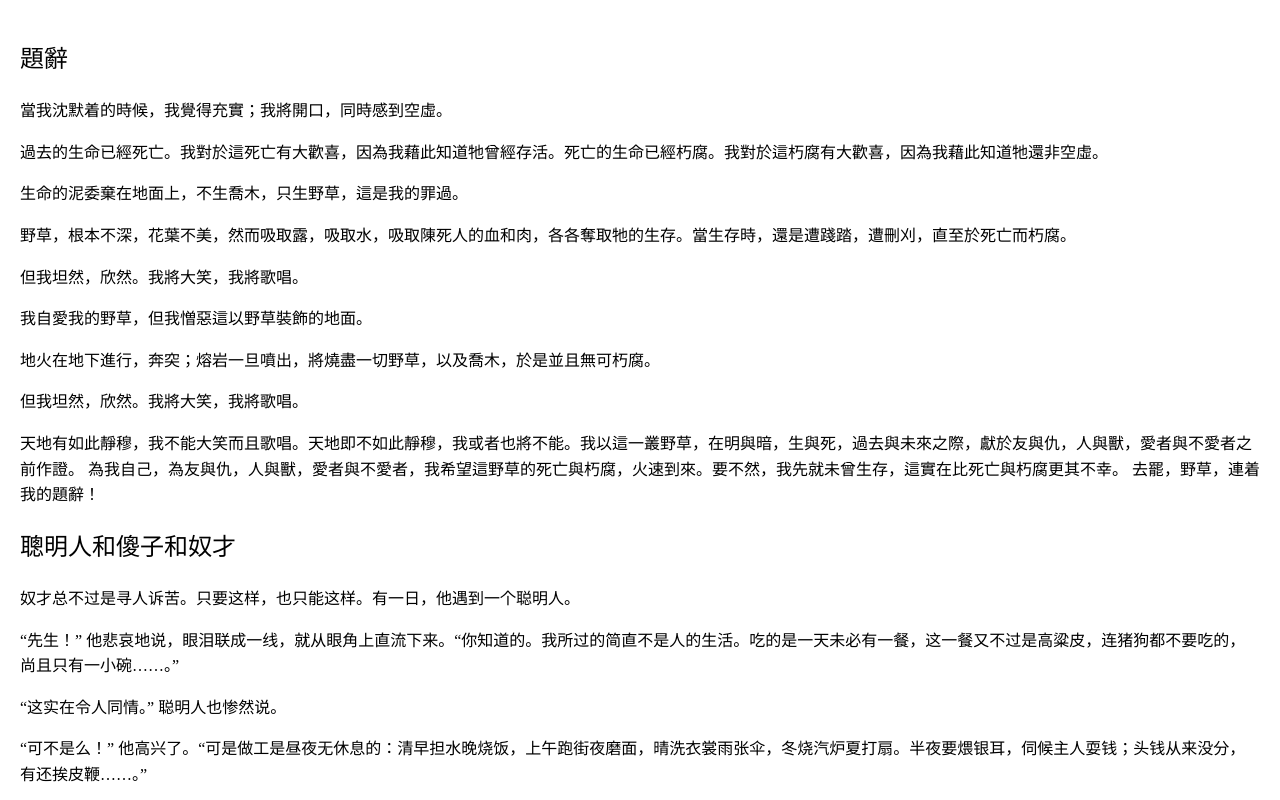
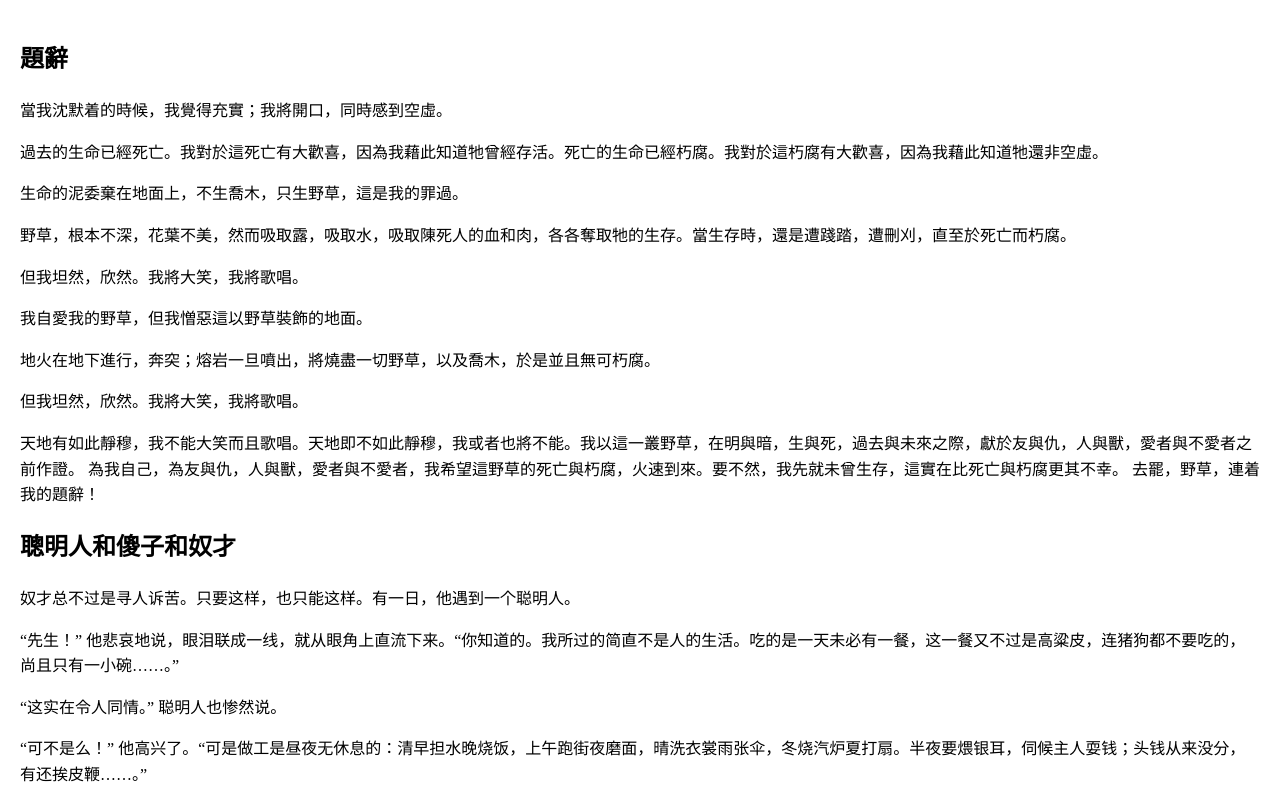
Before and after one commit to hearanhies-maker/School-of-Atherns, a plain HTML site: page 野艸_魯迅.html in a window 1280 px wide. Shown: the top 800 px of the page. Drawn offline with Linux system fonts and the light colour scheme; a web font is replaced by a local one.

Commit message:
Update style.css

```diff
--- a/style.css
+++ b/style.css
@@ -23,8 +23,4 @@
         font-family: "DeVinne BT", "方正书宋_GBK";
     }
 
-    h1, h2, h3, h4, h4, h5, h6 {
-        font-weight: normal;
-        font-family: "Modern20 BT", "方正大标宋简繁";
-        color: #000000;
     }
```
